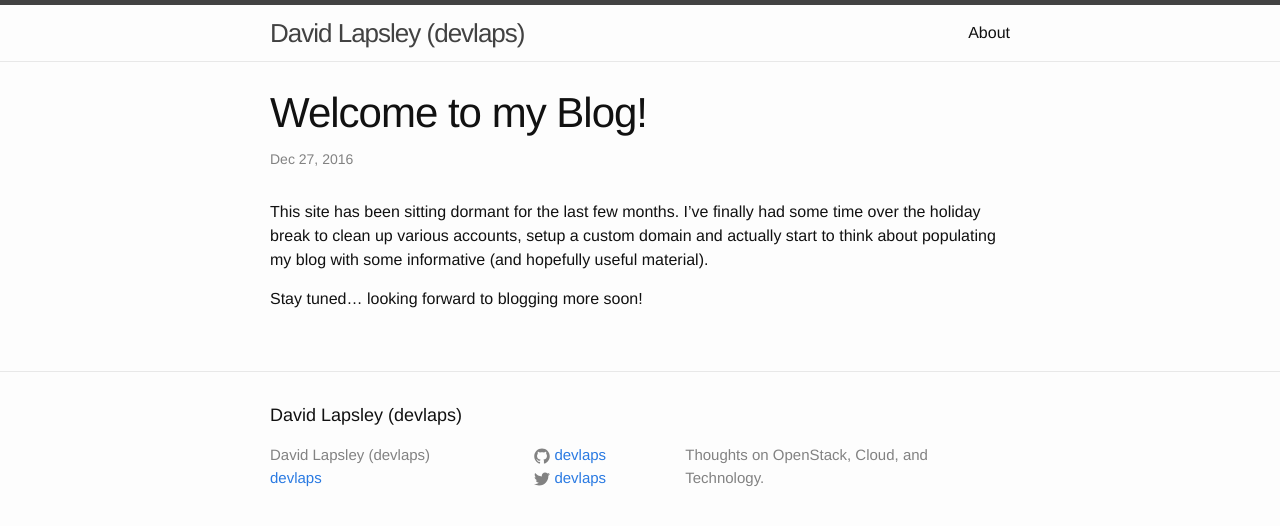
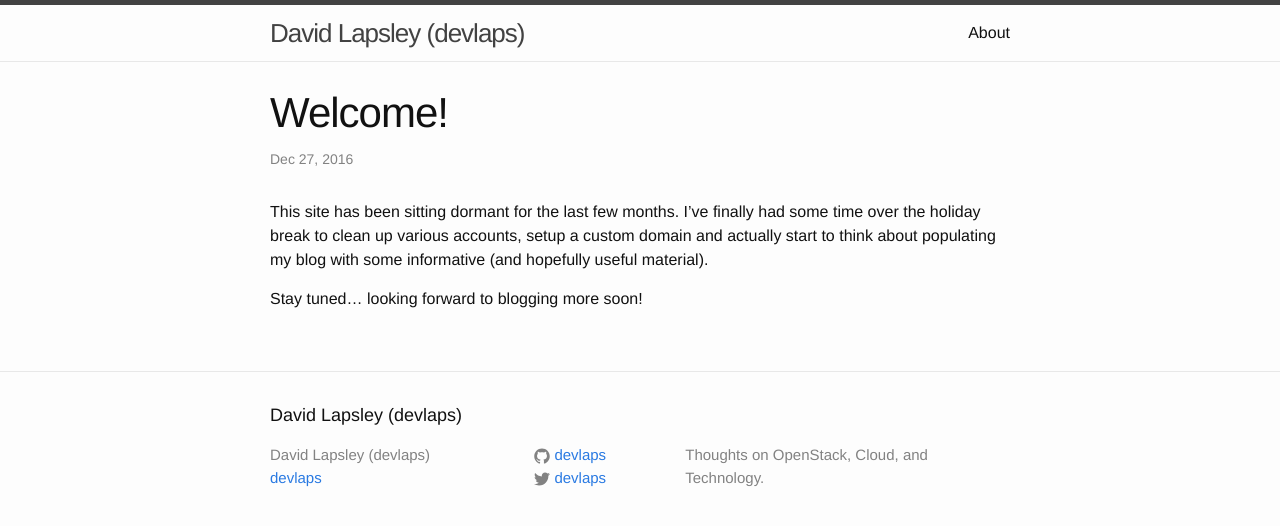
Before and after one commit to devlaps/blog, a Jekyll site: the page built from _posts/2016-12-27-welcome.markdown, in a window 1280 px wide. Shown: the top 526 px of the page. Built offline with Jekyll 4.4.1, drawn with Linux system fonts in a browser that asks for light colours.

Commit message:
Cleanup title

```diff
--- a/_posts/2016-12-27-welcome.markdown
+++ b/_posts/2016-12-27-welcome.markdown
@@ -1,6 +1,6 @@
 ---
 layout: post
-title:  "Welcome to my Blog!"
+title:  "Welcome!"
 date:   2016-12-27 13:53:43 -0700
 categories: welcome
 ---
```
